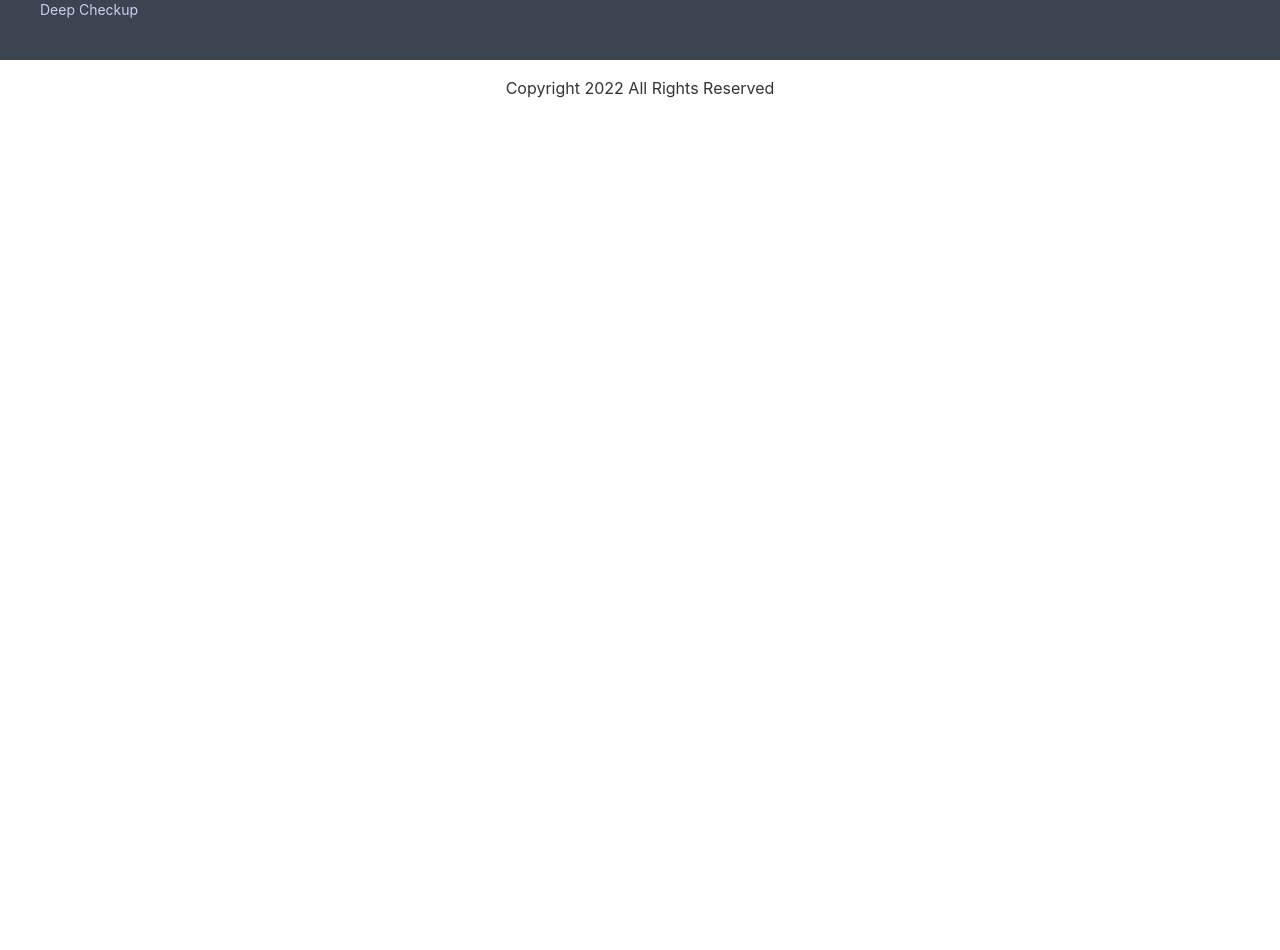
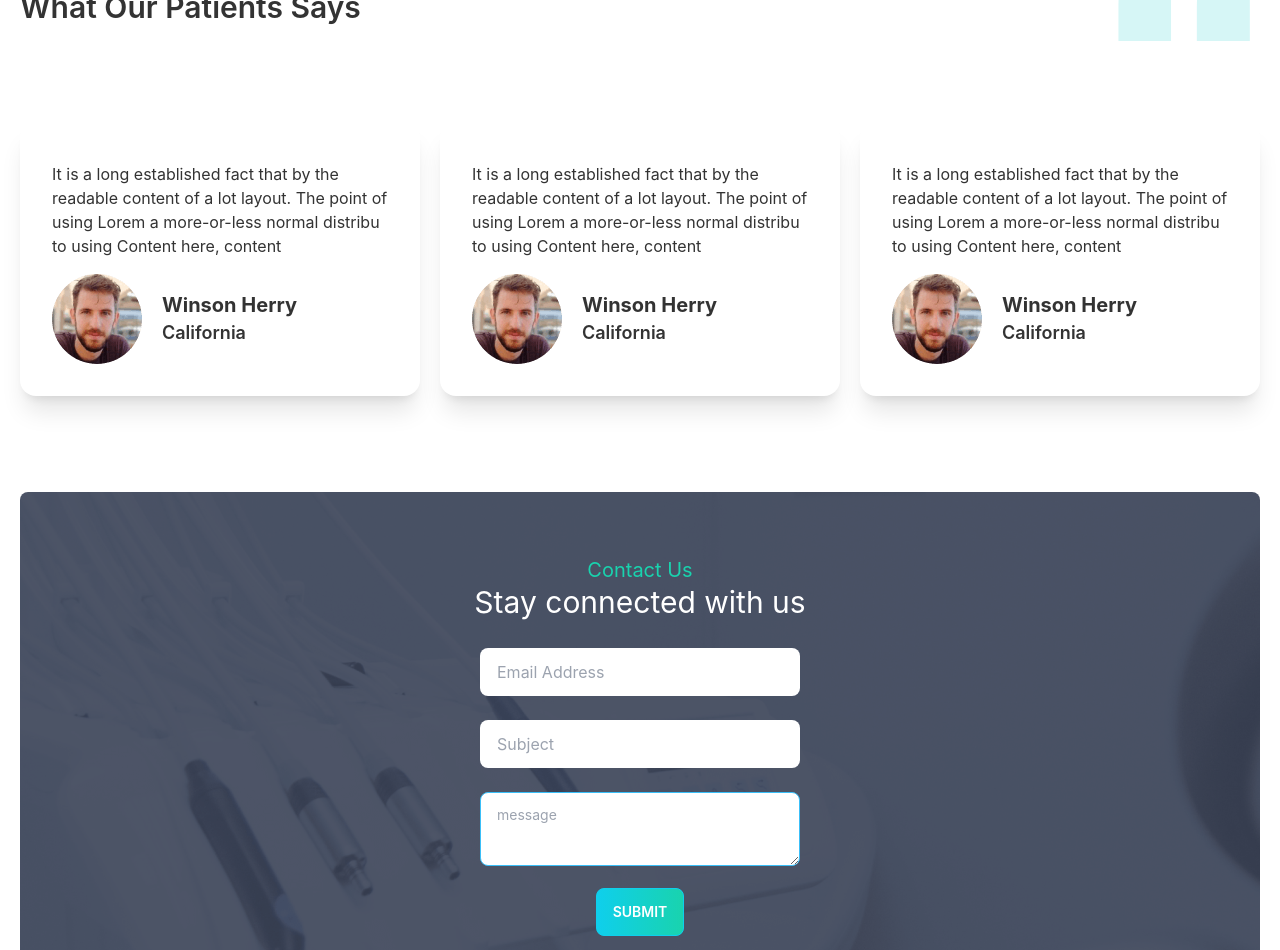
Before and after one commit to BappySheikh1/doctors-portal-client, a React (Create React App) app: page / in a window 1280 px wide. Shown: the part 3260-4210 px from the top of the page. Before the commit the page ends 3376 px from the top, so only its background shows below. Built offline with nearby package versions, Linux system fonts and the light colour scheme.

Commit message:
user review and contact form added

```diff
--- /dev/null
+++ b/src/Pages/Home/Home/ContactForm/ContactForm.js
@@ -0,0 +1,41 @@
+import React from 'react';
+import image from '../../../../Assets/images/appointment.png'
+
+const ContactForm = () => {
+
+    const handleSubmit=(event)=>{
+        event.preventDefault();
+        const form =event.target
+        const name=form.email.value
+        const subject=form.subject.value
+        const message=form.message.value
+        console.log(name,subject,message);
+    }
+
+    return (
+        <section
+        style={{
+            background: `url(${image})`
+         }}
+         className='my-24 rounded-lg'
+        >
+            <div className='w-[450px] h-[468px] mx-auto py-16 text-center'>
+               <div className=' mb-7'>
+                    <h5 className='text-xl text-[#19D3AE]'>Contact Us</h5>
+                    <h3 className='text-3xl text-white text-semibold'>Stay connected with us</h3>
+               </div>
+            <form onSubmit={handleSubmit}>
+            <input type="email" placeholder="Email Address" name='email' className="input w-full max-w-xs " />
+             <br />
+            <input type="text" placeholder="Subject"  name='subject' className="input w-full max-w-xs my-6" />
+             <br />
+             <textarea className="textarea textarea-info w-full max-w-xs" name='message' placeholder="message"></textarea>
+              <br />
+              <input type="submit" className='btn btn-primary text-white bg-gradient-to-r from-primary to-secondary mt-4'  value="Submit" />
+            </form>
+            </div>
+        </section>
+    );
+};
+
+export default ContactForm;
--- a/src/Pages/Home/Home/Home.js
+++ b/src/Pages/Home/Home/Home.js
@@ -2,6 +2,8 @@ import React from 'react';
 import Banner from '../Banner/Banner';
 import InfoCard from '../InfoCard/InfoCard';
 import MakeApponment from '../MakeAppoinment/MakeAppointment';
+import UserReviews from '../UserReview/UserReviews';
+import ContactForm from './ContactForm/ContactForm';
 import ServiceCard from './ServiceCard/ServiceCard';
 
 const Home = () => {
@@ -17,6 +19,8 @@ const Home = () => {
                 <ServiceCard />
             </div>
            <MakeApponment />
+           <UserReviews />
+           <ContactForm />
         </div>
     );
 };
--- /dev/null
+++ b/src/Pages/Home/UserReview/UserReview.js
@@ -0,0 +1,25 @@
+import React from 'react';
+
+const UserReview = ({review}) => {
+    // console.log(review);
+    const {name, img,location,description}=review
+    return (
+        <div>
+          <div className="card  bg-base-100 shadow-xl">
+              <div className="card-body">
+               <p className='pt-2'>{description}</p>
+
+               <div className='flex items-center mt-2'>
+                <img src={img} alt="" />
+                <div className='pl-5'>
+                   <h4 className='text-xl font-bold'>{name}</h4>
+                   <p className='text-lg font-semibold'>{location}</p>
+                </div>
+               </div>
+            </div>
+          </div>
+        </div>
+    );
+};
+
+export default UserReview;
--- /dev/null
+++ b/src/Pages/Home/UserReview/UserReviews.js
@@ -0,0 +1,52 @@
+import React from 'react';
+import img from '../../../Assets/images/people1.png'
+import UserReview from './UserReview';
+import icon from '../../../Assets/icons/quote.svg'
+
+const UserReviews = () => {
+    const Reviews=[
+        {
+            id:1,
+            img:img,
+            name:"Winson Herry",
+            location:"California",
+            description: "It is a long established fact that by the readable content of a lot layout. The point of using Lorem a more-or-less normal distribu to using Content here, content" ,
+        },
+        {
+            id:2,
+            img:img,
+            name:"Winson Herry",
+            location:"California",
+            description: "It is a long established fact that by the readable content of a lot layout. The point of using Lorem a more-or-less normal distribu to using Content here, content" ,
+        },
+        {
+            id:3,
+            img:img,
+            name:"Winson Herry",
+            location:"California",
+            description: "It is a long established fact that by the readable content of a lot layout. The point of using Lorem a more-or-less normal distribu to using Content here, content" ,
+        },
+    ]
+    console.log();
+    return (
+        <div className='my-20'>
+
+                <div className='flex justify-between items-center'>
+                     <div>
+                       <h3 className='text-xl text-[#19D3AE] font-bold'>Testimonial</h3>
+                       <h2 className='text-3xl font-semibold mt-6'>What Our Patients Says</h2>
+                     </div>
+                     <img src={icon}  style={{width:'150px'}} alt="" />
+                </div>
+
+                  <div className='my-20 gap-5 grid grid-cols-1 md:grid-cols-2 lg:grid-cols-3 '>
+                    {
+                      Reviews.map(review => <UserReview key={review.id} review={review}/>)
+                    }
+                  </div>
+
+        </div>
+    );
+};
+
+export default UserReviews;
--- a/src/Shared/Footer/Footer.js
+++ b/src/Shared/Footer/Footer.js
@@ -25,9 +25,6 @@ const Footer = () => {
 
 </footer>
 
-<div>
-  <p className='text-center my-4'>Copyright 2022 All Rights Reserved</p>
-  </div>
         </div>
     );
 };
```
